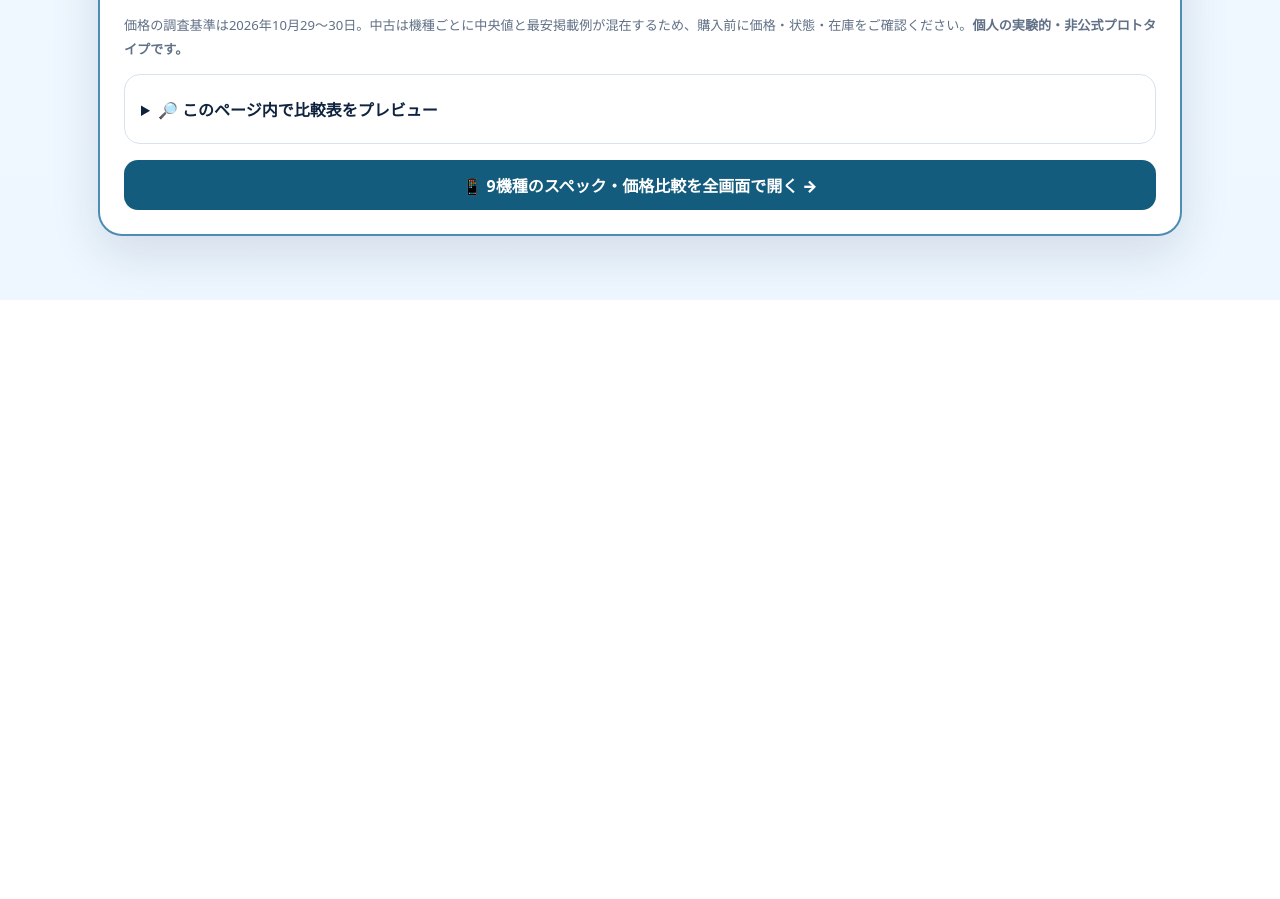
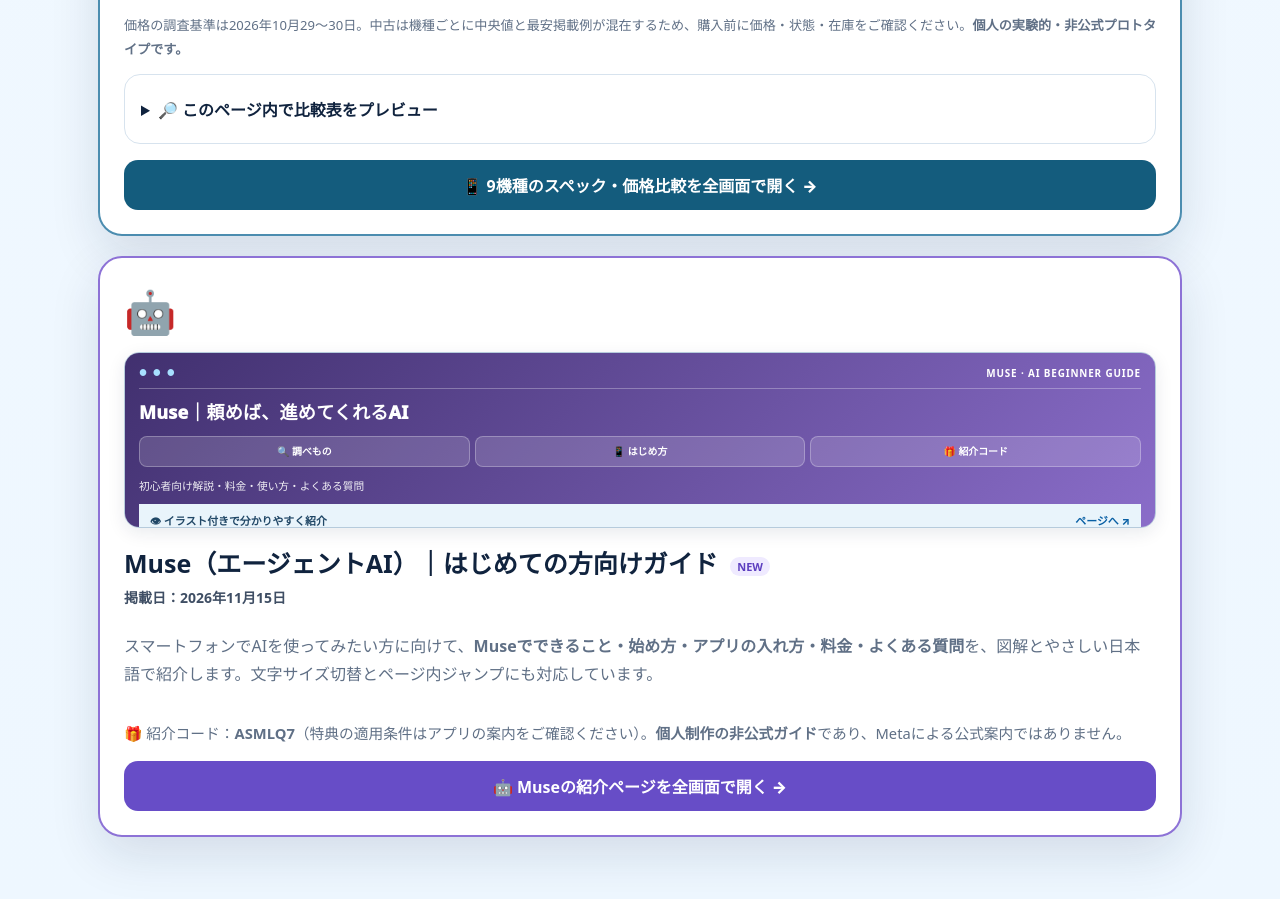
Before and after one commit to layetylor-efc/sodegaura-ax, a plain HTML site: page index.html in a window 1280 px wide. Shown: the part 8815-9714 px from the top of the page. Before the commit the page ends 9115 px from the top, so only its background shows below. Drawn offline with Linux system fonts and the light colour scheme.

Commit message:
Link Muse beginner guide at bottom of AX portal homepage

```diff
--- a/index.html
+++ b/index.html
@@ -224,6 +224,27 @@ html{scroll-behavior:smooth}
 </section>
 
 
+
+<!-- 2026-11-15: Muse初心者向け紹介ガイド（ユーザー提供HTMLを独立ページとして追加） -->
+<section id="muse-intro-guide" class="card" aria-labelledby="muse-intro-guide-title" style="margin-top:20px;min-height:unset;border:2px solid #8d72d6">
+  <div class="icon" aria-hidden="true">🤖</div>
+  <a class="project-preview" href="./muse-intro/" aria-label="Museの初心者向け紹介ガイドを開く">
+    <span class="project-preview-scene preview-violet" aria-hidden="true">
+      <span class="project-preview-bar"><span class="project-preview-dots">● ● ●</span><span>MUSE · AI BEGINNER GUIDE</span></span>
+      <span class="project-preview-main">
+        <span class="project-preview-heading">Muse｜頼めば、進めてくれるAI</span>
+        <span class="project-preview-tiles"><span>🔍 調べもの</span><span>📱 はじめ方</span><span>🎁 紹介コード</span></span>
+        <span class="project-preview-footnote">初心者向け解説・料金・使い方・よくある質問</span>
+      </span>
+      <span class="project-preview-caption"><span>👁 イラスト付きで分かりやすく紹介</span><span>ページへ ↗</span></span>
+    </span>
+  </a>
+  <h2 id="muse-intro-guide-title">Muse（エージェントAI）｜はじめての方向けガイド <span class="latest">NEW</span><span class="created-date">掲載日：2026年11月15日</span></h2>
+  <p>スマートフォンでAIを使ってみたい方に向けて、<strong>Museでできること・始め方・アプリの入れ方・料金・よくある質問</strong>を、図解とやさしい日本語で紹介します。文字サイズ切替とページ内ジャンプにも対応しています。</p>
+  <p style="font-size:.92rem">🎁 紹介コード：<strong>ASMLQ7</strong>（特典の適用条件はアプリの案内をご確認ください）。<strong>個人制作の非公式ガイド</strong>であり、Metaによる公式案内ではありません。</p>
+  <a class="cta" href="./muse-intro/" style="background:#674dc7;color:#fff">🤖 Museの紹介ページを全画面で開く →</a>
+</section>
+
 </main>
 
 <a class="back-top" href="#top" aria-label="ページの先頭に戻る">↑ Topに戻る</a>
```
